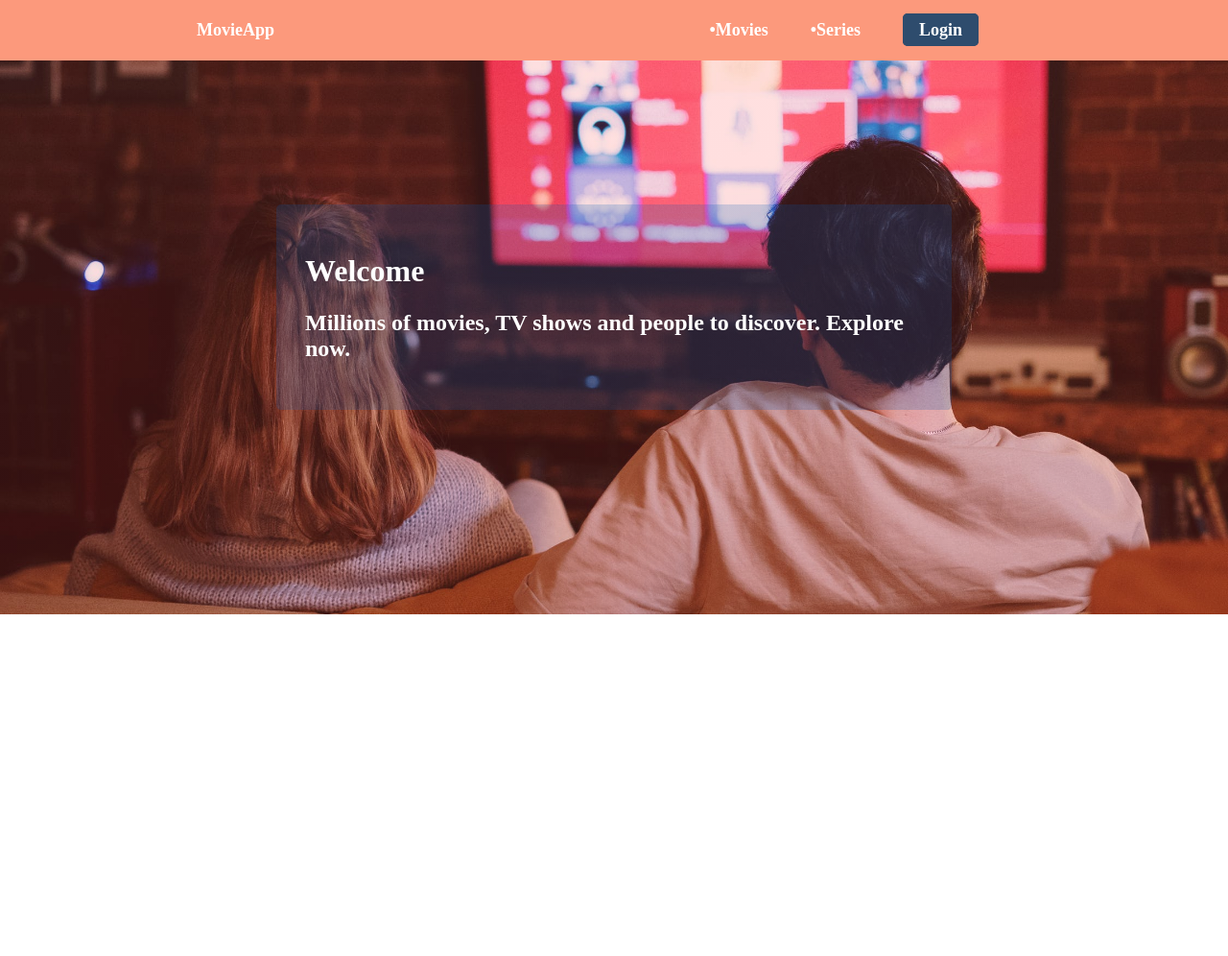
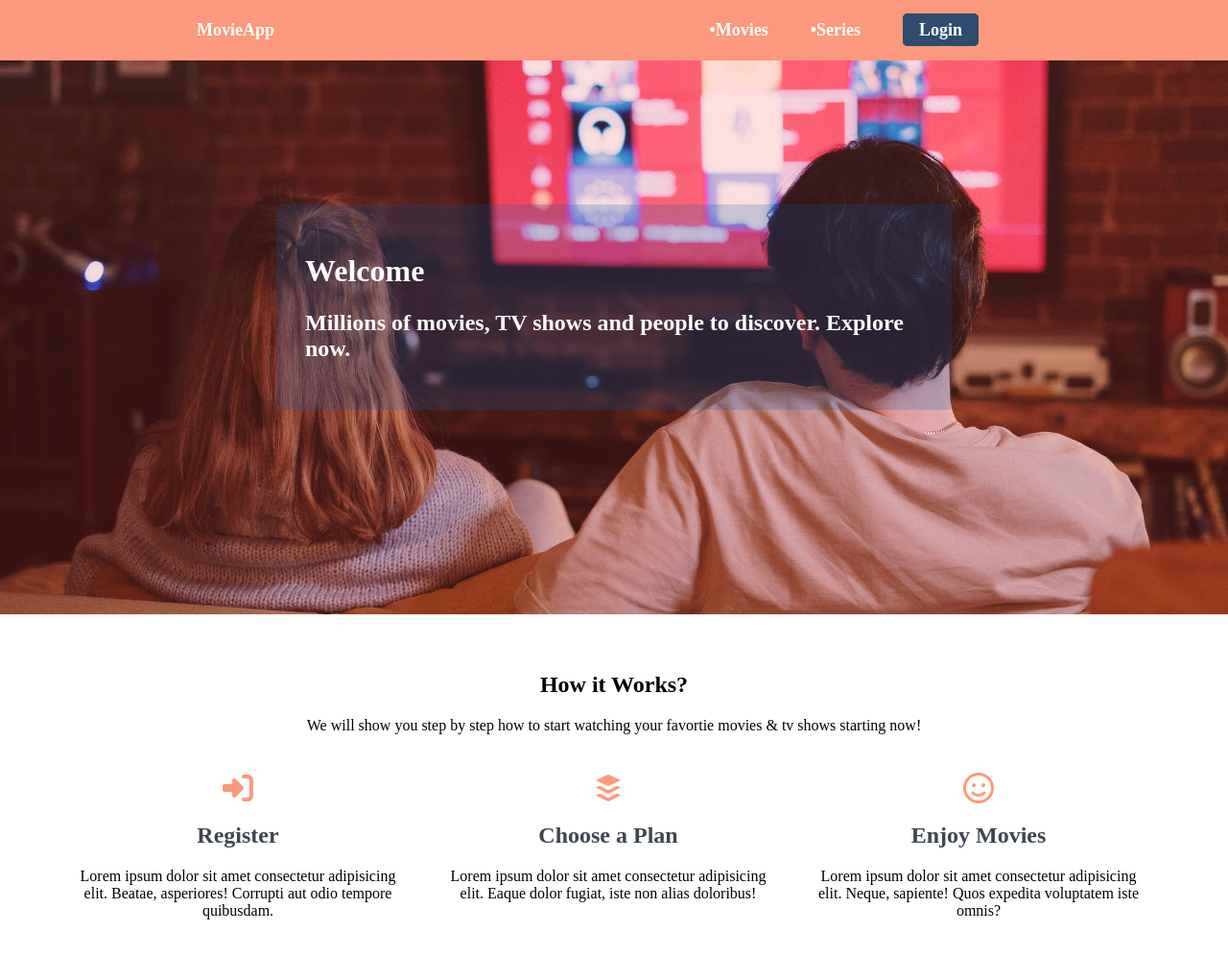
Before and after one commit to WebDevEren/deneme, a plain HTML site: page index.html in a window 1280 px wide. Shown: the top 996 px of the page at 96% size. Drawn offline with Linux system fonts and the light colour scheme.

Commit message:
how it works completed

```diff
--- a/index.html
+++ b/index.html
@@ -6,6 +6,7 @@
     <meta http-equiv="X-UA-Compatible" content="IE=edge">
     <meta name="viewport" content="width=device-width, initial-scale=1.0">
     <title>MyWeb</title>
+    <script src="https://kit.fontawesome.com/2644129145.js" crossorigin="anonymous"></script>
     <link rel="stylesheet" href="style.css">
 </head>
 
@@ -32,6 +33,32 @@
             <h2>Millions of movies, TV shows and people to discover. Explore now.</h2>
         </div>
     </main>
+    <section id="hiw">
+        <div class="hiw-head__items">
+            <h1>How it Works?</h1>
+            <p>We will show you step by step how to start watching your favortie movies & tv shows starting now!</p>
+        </div>
+        <div class="hiw-content__items">
+            <div class="hiw-content__item">
+                <i class="fa-solid fa-right-to-bracket fa-2x"></i>
+                <h2>Register</h2>
+                <p>Lorem ipsum dolor sit amet consectetur adipisicing elit. Beatae, asperiores! Corrupti aut odio
+                    tempore quibusdam.</p>
+            </div>
+            <div class="hiw-content__item">
+                <i class="fa-brands fa-buffer fa-2x"></i>
+                <h2>Choose a Plan</h2>
+                <p>Lorem ipsum dolor sit amet consectetur adipisicing elit. Eaque dolor fugiat, iste non alias
+                    doloribus!</p>
+            </div>
+            <div class="hiw-content__item">
+                <i class="fa-regular fa-face-smile fa-2x"></i>
+                <h2>Enjoy Movies</h2>
+                <p>Lorem ipsum dolor sit amet consectetur adipisicing elit. Neque, sapiente! Quos expedita voluptatem
+                    iste omnis?</p>
+            </div>
+        </div>
+    </section>
 </body>
 
 </html>
--- a/style.css
+++ b/style.css
@@ -72,6 +72,7 @@ body {
   background-attachment: fixed;
   height: 80vh;
   position: relative;
+  margin-bottom: 60px;
 }
 .movieapp-content {
   width: 55%;
@@ -89,3 +90,28 @@ body {
   border-radius: 5px;
 }
 /* movieapp finish */
+
+/* How it Works start */
+#hiw {
+  margin-bottom: 60px;
+}
+.hiw-head__items {
+  text-align: center;
+  margin-bottom: 40px;
+}
+.hiw-content__items {
+  margin-left: 80px;
+}
+.hiw-content__item {
+  float: left;
+  width: 28%;
+  margin-right: 50px;
+  text-align: center;
+}
+.hiw-content__item i {
+  color: #fc997c;
+}
+.hiw-content__item h2 {
+  color: #3d4650;
+}
+/* How it Works finish */
```
